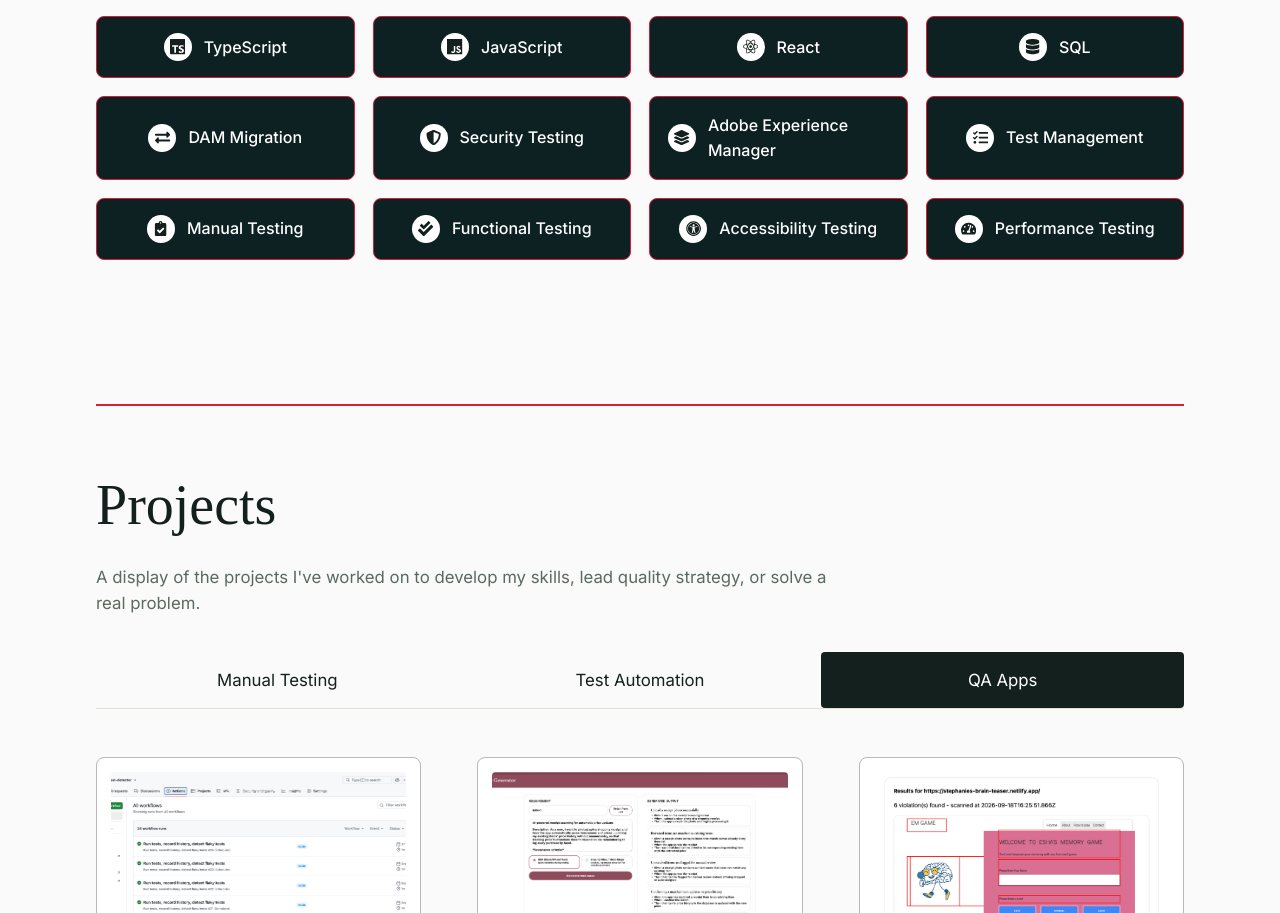
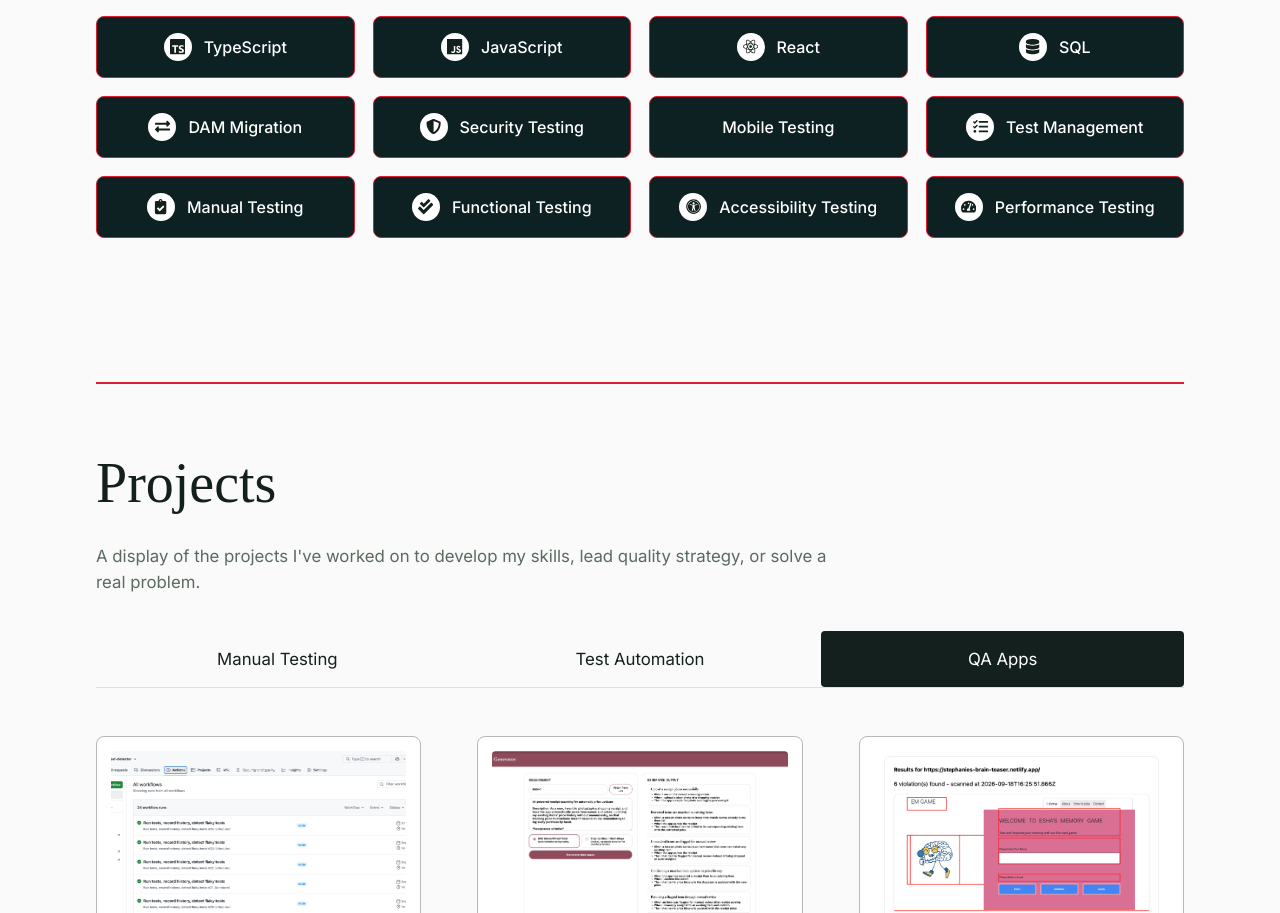
Before and after one commit to stephanieesha/portfolio, a React (Vite) app: page / in a window 1280 px wide. Shown: the part 1184-2097 px from the top of the page. Built offline with nearby package versions, Linux system fonts and the light colour scheme.

Commit message:
Update content.js

```diff
--- a/src/data/content.js
+++ b/src/data/content.js
@@ -138,7 +138,7 @@
   { label: 'Leadership', items: ['Test Strategy', 'Mentoring', 'Agile / Scrum (PSM I)'] },
   { label: 'Automation & Testing', items: ['Playwright', 'Cypress', 'Selenium', 'API Testing'] },
   { label: 'Languages & Frameworks', items: ['Python', 'TypeScript', 'JavaScript', 'React', 'SQL'] },
-  { label: 'Languages & Frameworks', items: ['DAM Migration','Security Testing', 'Adobe Experience Manager', 'Test Management',] },
+  { label: 'Languages & Frameworks', items: ['DAM Migration','Security Testing', 'Mobile Testing', 'Test Management',] },
   { label: 'Testing Practices', items: ['Manual Testing', 'Functional Testing', 'Accessibility Testing', 'Performance Testing'] },
 ]
 
```
